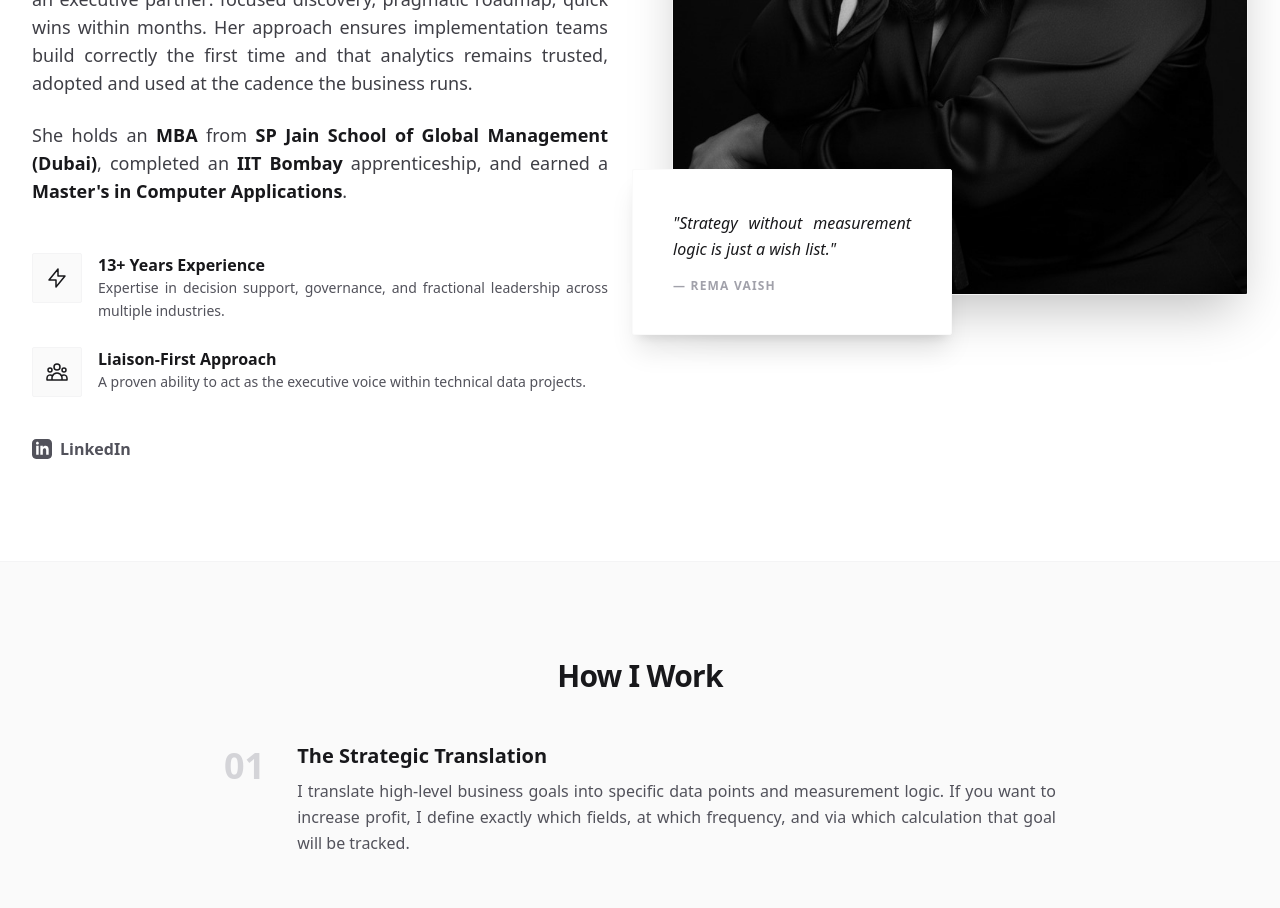
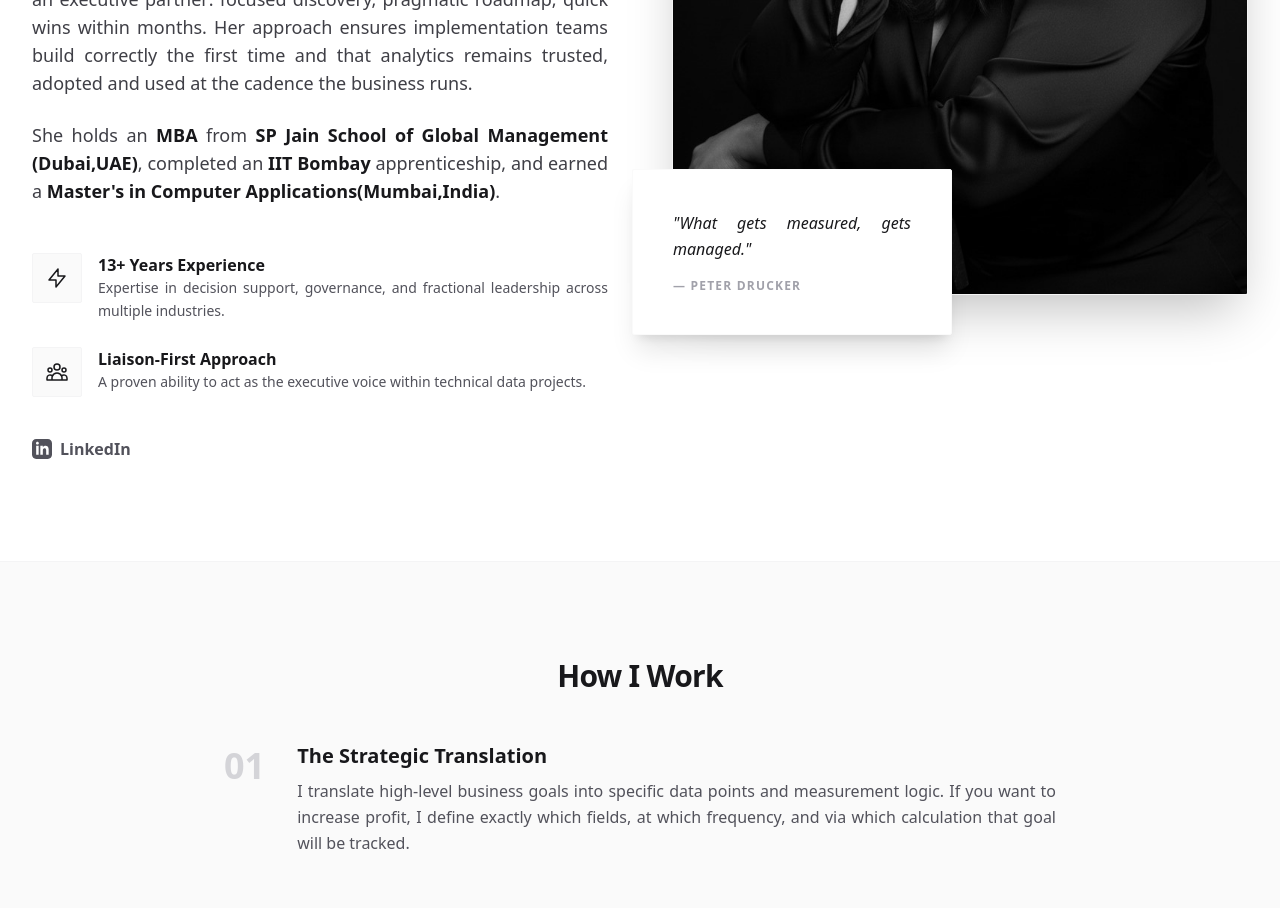
Before and after one commit to remavaish1/businessbydata, a React (Vite) app: page /#/about in a window 1280 px wide. Shown: the part 820-1728 px from the top of the page. Built offline with nearby package versions, Linux system fonts and the light colour scheme.

Commit message:
Update About.tsx

```diff
--- a/pages/About.tsx
+++ b/pages/About.tsx
@@ -55,9 +55,9 @@ const About: React.FC = () => {
 
                 <p className="text-base md:text-lg text-zinc-700 leading-relaxed text-justify">
                   She holds an <span className="font-semibold text-zinc-900">MBA</span> from{" "}
-                  <span className="font-semibold text-zinc-900">SP Jain School of Global Management (Dubai)</span>,
+                  <span className="font-semibold text-zinc-900">SP Jain School of Global Management (Dubai,UAE)</span>,
                   completed an <span className="font-semibold text-zinc-900">IIT Bombay</span> apprenticeship, and earned
-                  a <span className="font-semibold text-zinc-900">Master&apos;s in Computer Applications</span>.
+                  a <span className="font-semibold text-zinc-900">Master&apos;s in Computer Applications(Mumbai,India)</span>.
                 </p>
               </div>
 
@@ -126,9 +126,9 @@ const About: React.FC = () => {
 
               <div className="absolute -bottom-10 -left-10 p-10 bg-white shadow-xl border border-zinc-50 rounded-sm hidden md:block max-w-[320px]">
                 <p className="text-zinc-900 font-medium text-base italic leading-relaxed text-justify">
-                  "Strategy without measurement logic is just a wish list."
+                  "What gets measured, gets managed."
                 </p>
-                <p className="mt-4 text-zinc-400 text-xs font-bold uppercase tracking-widest">— REMA VAISH</p>
+                <p className="mt-4 text-zinc-400 text-xs font-bold uppercase tracking-widest">— PETER DRUCKER</p>
               </div>
             </div>
           </div>
```
